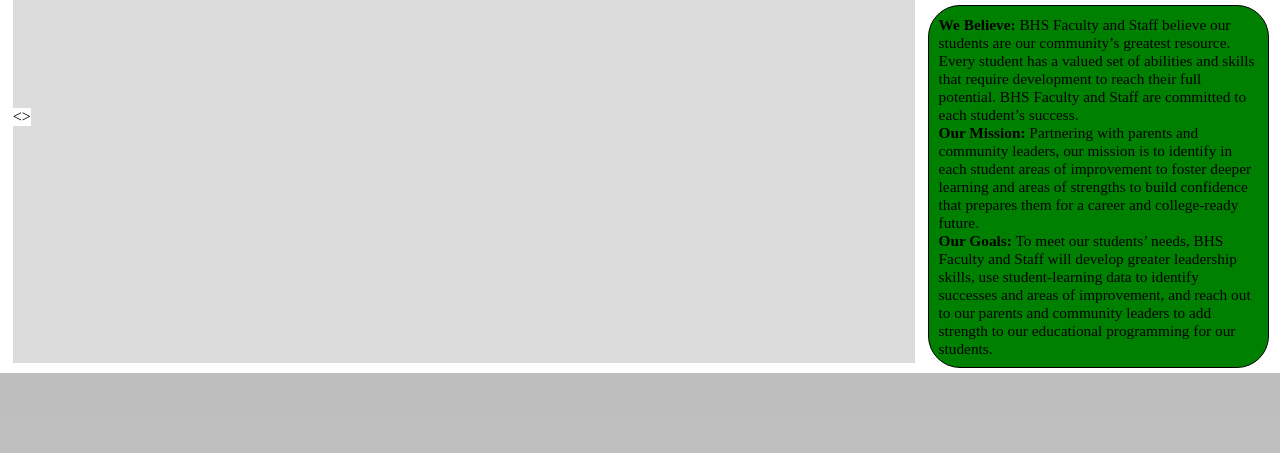
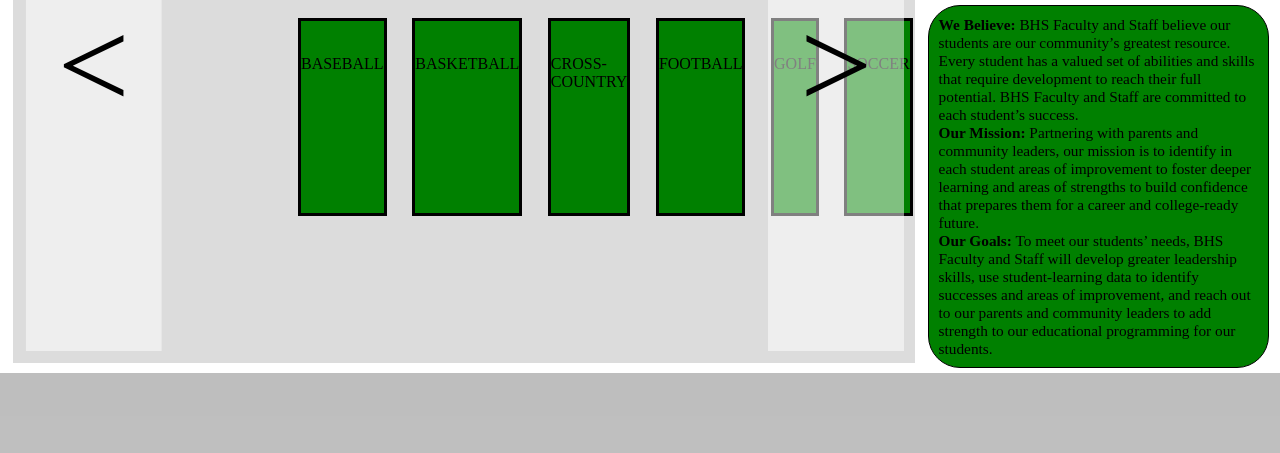
Before and after one commit to MatrixShadeYT/Bronco-Board-of-Fame, a website: page index.html in a window 1280 px wide. Shown: the part 347-800 px from the top of the page. Drawn offline with Linux system fonts and the light colour scheme.

Commit message:
scroll example

```diff
--- a/index.html
+++ b/index.html
@@ -29,16 +29,19 @@
     <main>
       <section id='HOME'>
         <div id="HOMEslideshow">
-          <p>&lt;</p>
-          <p>&gt;</p>
-          <div class="HOMEslide">
-            <img />
-            <p></p>
-          </div>
-          <div class="HOMEslide">
-            <img />
-            <p></p>
-          </div>
+          <p onclick="HOMEslideshow.scrollBy(-705,0);">&lt;</p>
+          <p onclick="HOMEslideshow.scrollBy(705,0);">&gt;</p>
+          <div class="HOMEslide"><img /><p>BASEBALL</p></div>
+          <div class="HOMEslide"><img /><p>BASKETBALL</p></div>
+          <div class="HOMEslide"><img /><p>CROSS-COUNTRY</p></div>
+          <div class="HOMEslide"><img /><p>FOOTBALL</p></div>
+          <div class="HOMEslide"><img /><p>GOLF</p></div>
+          <div class="HOMEslide"><img /><p>SOCCER</p></div>
+          <div class="HOMEslide"><img /><p>SOFTBALL</p></div>
+          <div class="HOMEslide"><img /><p>TENNIS</p></div>
+          <div class="HOMEslide"><img /><p>TRACK</p></div>
+          <div class="HOMEslide"><img /><p>VOLLEYBALL</p></div>
+          <div class="HOMEslide"><img /><p>WRESTLING</p></div>
         </div>
         <div id="HOMEtagline">
           <h1>Welcome to Blackfoot High School!</h1>
--- a/script.js
+++ b/script.js
@@ -2,7 +2,7 @@
   document.body.requestFullscreen();
   document.removeEventListener("click", lockScreen, false);
 }
-document.addEventListener("click", lockScreen, false);
+//document.addEventListener("click", lockScreen, false);
 const sections = document.getElementsByTagName("section");
 function change(id) {
   console.log(id.innerHTML);
--- a/style.css
+++ b/style.css
@@ -37,10 +37,10 @@
   height: 5vw;
 }
 nav a {
-  background-color: white;
+  background-color: gray;
   text-decoration: none;
   position: relative;
-  font-size: 1.25vw;
+  font-size: 1.5vw;
   margin: 0.1vw;
   color: black;
   padding: 0px;
@@ -69,14 +69,38 @@
   background-color: rgb(220,220,220);
   align-items: center;
   position: absolute;
+  overflow: hidden;
   display: flex;
   height: 38.5vw;
   width: 70.5vw;
   left: 1vw;
   top: 17vw;
 }
-#HOMEslideshow p {
-  background-color: white;
+#HOMEslideshow > p {
+  background-color: rgba(255,255,255,0.5);
+  padding: 0px;
+  padding-right: 2.5vw;
+  padding-left: 2.5vw;
+  padding-top: 8.5vw;
+  margin: 0px;
+  position: sticky;
+  font-size: 10vw;
+  height: 28vw;
+  width: 10vw;
+  top: 0vw;
+}
+#HOMEslideshow > p:hover {
+  background-color: rgba(127,127,127,0.5);
+}
+#HOMEslideshow > p:nth-child(1) {left: 1vw;}
+#HOMEslideshow > p:nth-child(2) {left: 59vw;}
+#HOMEslideshow > div {
+  background-color: green;
+  border-color: black;
+  border-style: solid;
+  padding: 0vw;
+  margin: 1vw;
+  height: 15vw;
 }
 #HOMEtagline {
   border: 0.15vw solid black;
```
